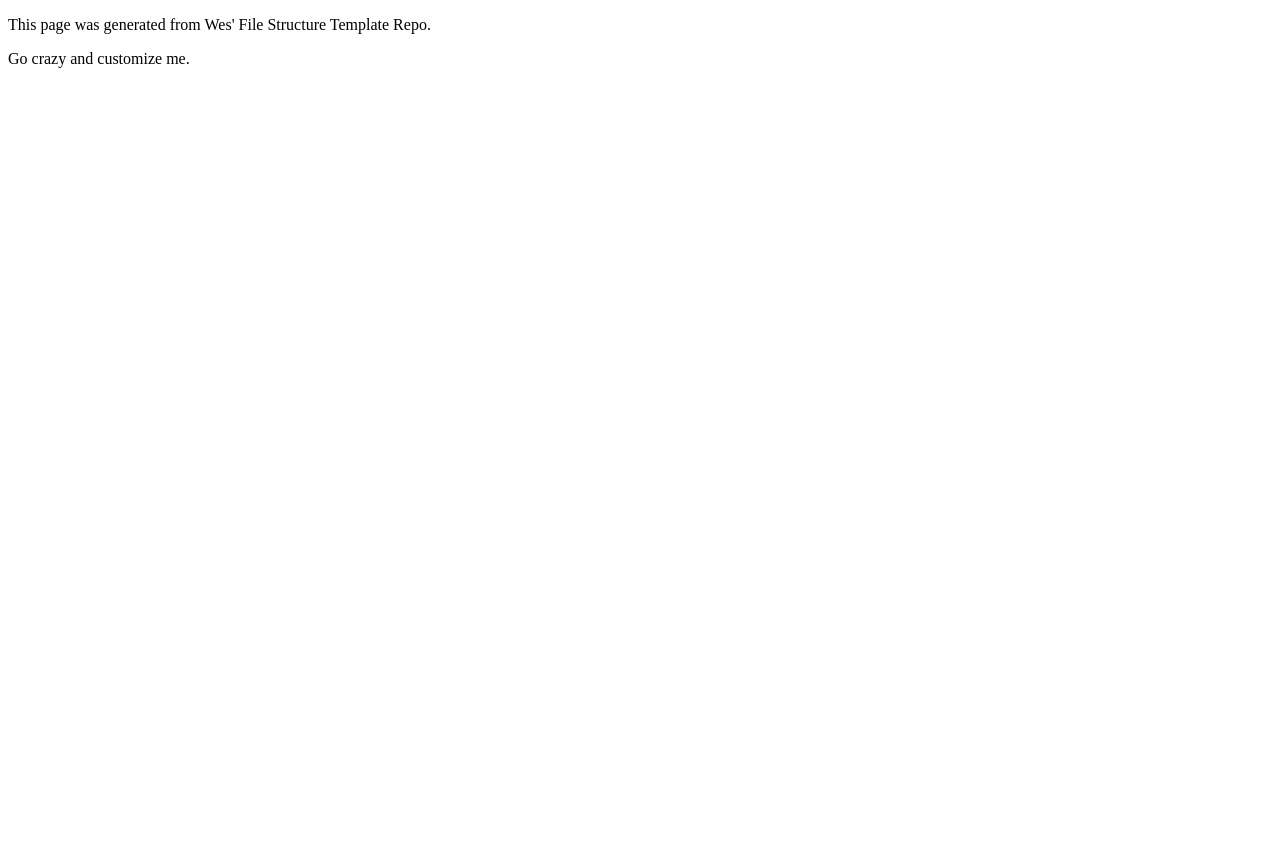
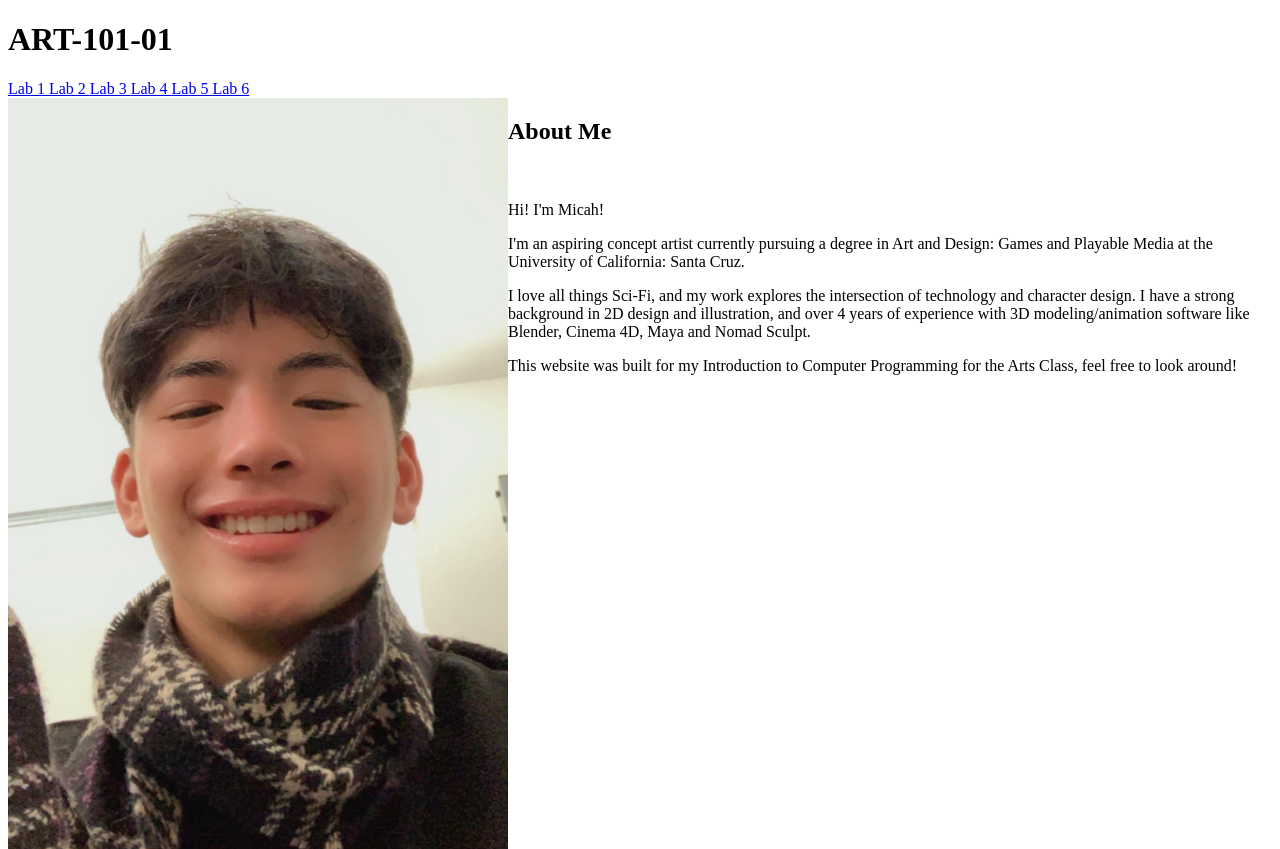
Before and after one commit to mmahelon/art101, a plain HTML site: page index.html in a window 1280 px wide. Before the commit the page ends 800 px from the top, so only its background shows below. Drawn offline with Linux system fonts and the light colour scheme.

Commit message:
Commit 1
"Basic set up of website.  Labs 1-3 completed"

```diff
--- a/css/site.css
+++ b/css/site.css
@@ -0,0 +1,10 @@
+#my-portrait {
+    float:left;
+    width: 500px;
+
+}
+#intro {
+  border-radius: 25px;
+  background #73AD21;
+  padding: 20px;
+}
--- a/index.html
+++ b/index.html
@@ -1,14 +1,36 @@
 <!DOCTYPE html>
 <html>
 <head>
-	<title>My_Name Homepage</title>
+	<title>Micah's Homepage</title>
 	<link rel="stylesheet" type="text/css" href="css/site.css">
 </head>
+	<div class"classname">
+		<h1> ART-101-01 </h1>
+	</div>
+	<div class"nav-bar">
+		<a href="lab1/index.html">Lab 1 </a>
+		<a href="lab2/index.html">Lab 2 </a>
+		<a href="lab3/index.html">Lab 3 </a>
+		<a href="lab4/index.html">Lab 4 </a>
+		<a href="lab5/index.html">Lab 5 </a>
+		<a href="lab6/index.html">Lab 6 </a>
+	</div>
+
+
 <body>
-	<main>
-		<p>This page was generated from Wes' File Structure Template Repo.</p>
+		<img id="my-portrait" src="img/selfie.jpg" />
 
-		<p>Go crazy and customize me.</p>
+
+		<h2 class"About Me"> About Me </h2>
+		<div id="intro">
+			<p>Hi! I'm Micah!</p>
+
+			<p>I'm an aspiring concept artist currently pursuing a degree in Art and Design: Games and Playable Media at the University of California: Santa Cruz.  </p>
+
+			<p>I love all things Sci-Fi, and my work explores the intersection of technology and character design. I have a strong background in 2D design and illustration, and over 4 years of experience with 3D modeling/animation software like Blender, Cinema 4D, Maya and Nomad Sculpt.<p>
+
+			<p>This website was built for my Introduction to Computer Programming for the Arts Class, feel free to look around!</p>
+
 	</main>
 
 
```
Also changed, not shown: lab1/index.html (+13 -1 lines), lab2/css/lab.css (+7 -0 lines), lab2/index.html (+19 -1 lines), lab3/index.html (+21 -1 lines), lab4/index.html (+12 -0 lines), lab5/index.html (+11 -0 lines), lab6/index.html (+12 -0 lines), img/selfie.jpg (added), lab2/img/js/site.js (added), lab3/img/file_structure.png (added).
